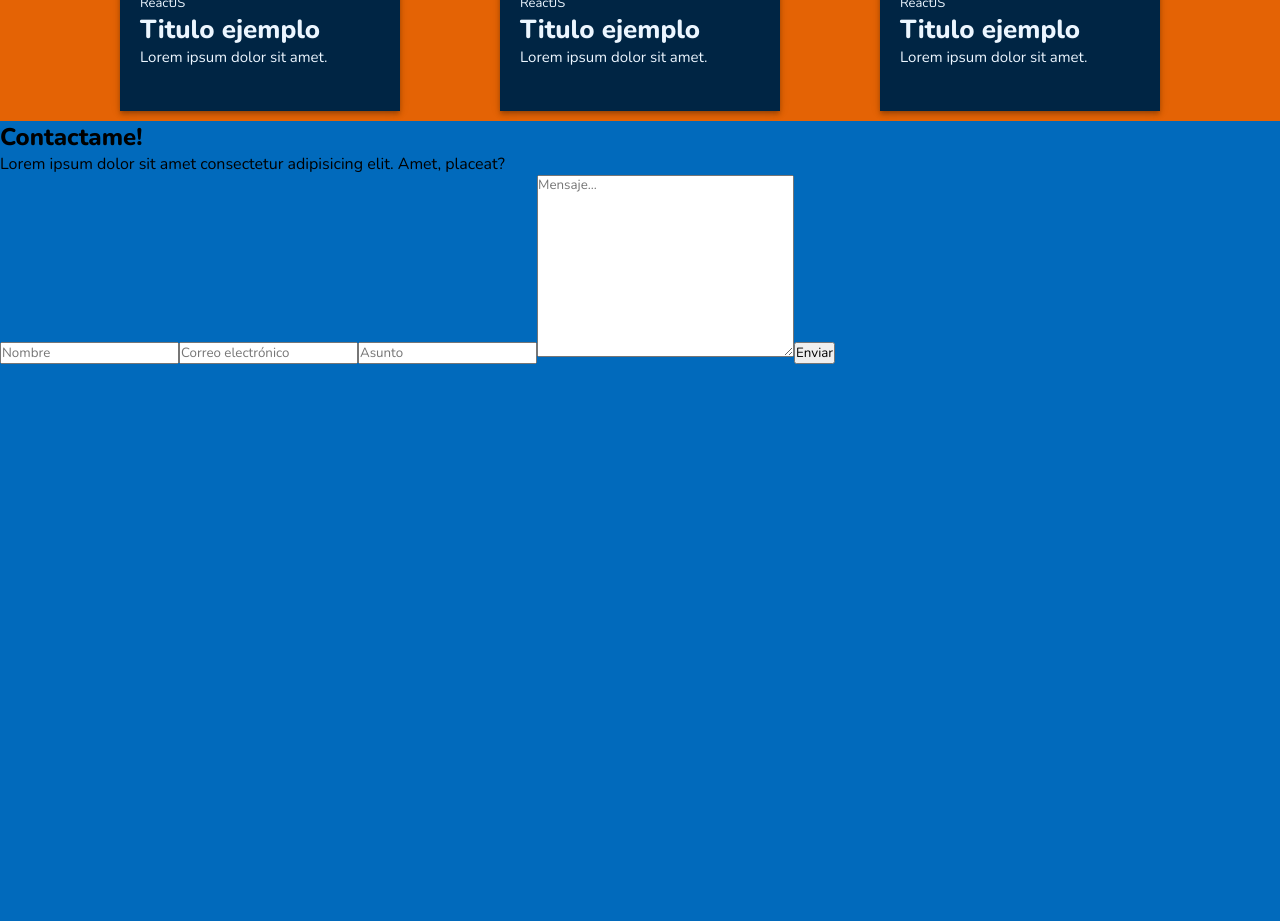
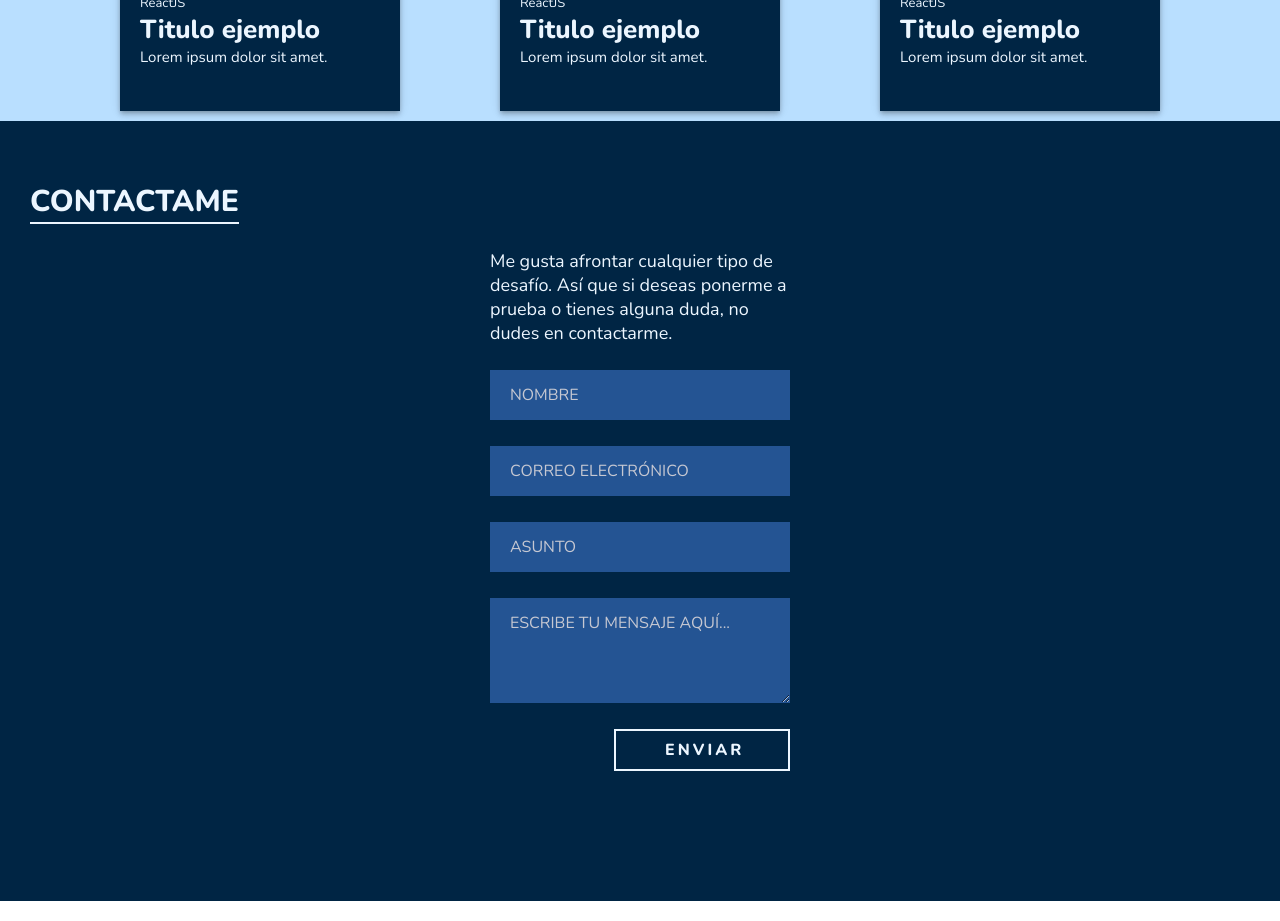
Before and after one commit to stevenLucano/mi-portafolio-web, a React (Vite) app: page / in a window 1280 px wide. Shown: the part 1680-2601 px from the top of the page. Built offline with nearby package versions, Linux system fonts and the light colour scheme.

Commit message:
Formulario estilizado

```diff
--- a/src/components/Contacto/index.jsx
+++ b/src/components/Contacto/index.jsx
@@ -10,6 +10,7 @@ const Contacto = () => {
     e.preventDefault();
 
     /* Tener en cuenta que vite maneja import.meta.env y las variables deben iniciar con VITE_KEY */
+    /* Se utilizo vite-plugin-environment para poder usar variables env en VERCEL*/
     emailjs
       .sendForm(
         process.env.SERVICE_ID,
@@ -25,37 +26,48 @@ const Contacto = () => {
           console.log(error.text);
         }
       );
+    // console.log(form.current);
   };
-
-  // useEffect(() => {
-  //   console.log("que onda");
-  //   console.log(process.env.VITE_PUBLIC_KEY);
-  // }, []);
 
   return (
     <section id="contacto">
-      <h2>Contactame!</h2>
-      <p>
-        Lorem ipsum dolor sit amet consectetur adipisicing elit. Amet, placeat?
-      </p>
-      <form ref={form} onSubmit={sendEmail}>
-        <input type="text" name="nombre" id="nombre" placeholder="Nombre" />
-        <input
-          type="text"
-          name="email"
-          id="email"
-          placeholder="Correo electrónico"
-        />
-        <input type="text" name="asunto" id="asunto" placeholder="Asunto" />
-        <textarea
-          name="mensaje"
-          id=""
-          cols="30"
-          rows="10"
-          placeholder="Mensaje..."
-        ></textarea>
-        <input type="submit" value="Enviar" />
-      </form>
+      <div className="contact-container">
+        <h2 className="contact-title">Contactame</h2>
+        <p className="contact-content">
+          Me gusta afrontar cualquier tipo de desafío. Así que si deseas ponerme
+          a prueba o tienes alguna duda, no dudes en contactarme.
+        </p>
+        <form ref={form} onSubmit={sendEmail} autoComplete="off">
+          <div className="inputBox">
+            <input type="text" name="nombre" required />
+            <span className="text">Nombre</span>
+            <span className="shadow"></span>
+          </div>
+          <div className="inputBox">
+            <input type="text" name="email" required />
+            <span className="text">Correo electrónico</span>
+            <span className="shadow"></span>
+          </div>
+          <div className="inputBox">
+            <input type="text" name="asunto" id="nombre" required />
+            <span className="text">Asunto</span>
+            <span className="shadow"></span>
+          </div>
+          <div className="inputBox textarea">
+            <textarea name="mensaje" required></textarea>
+            <span className="text">Escribe tu mensaje aquí...</span>
+            <span className="shadow"></span>
+          </div>
+          <div className="button-submit">
+            <button type="submit">
+              <div>
+                <span className="bg"></span>
+                <span className="text">Enviar</span>
+              </div>
+            </button>
+          </div>
+        </form>
+      </div>
     </section>
   );
 };
--- a/src/components/Contacto/styles.scss
+++ b/src/components/Contacto/styles.scss
@@ -1,8 +1,8 @@
 #contacto {
-  background-color: var(--sea-blue);
+  background-color: var(--indigo-paper);
   width: 100%;
-  height: 100vh;
   scroll-margin-top: 0px;
+  padding-bottom: 100px;
 }
 
 @media (min-width: 400px) {
@@ -10,3 +10,185 @@
     scroll-margin-top: 75px;
   }
 }
+
+.contact-container {
+  display: flex;
+  justify-content: center;
+  align-items: center;
+  flex-direction: column;
+  color: var(--blue-sky);
+  gap: 25px;
+  position: relative;
+  padding: 30px;
+
+  .contact {
+    &-title {
+      margin-top: 30px;
+      font-size: 30px;
+      text-transform: uppercase;
+      display: inline-block;
+      border-bottom: 2px solid var(--blue-sky);
+      align-self: flex-start;
+    }
+    &-content {
+      width: 300px;
+      font-weight: 100;
+      font-size: 18px;
+    }
+  }
+
+  .inputBox {
+    height: 50px;
+    width: 300px;
+    position: relative;
+    margin-bottom: 26px;
+    font-family: "consolas", sans-serif;
+    z-index: 3;
+
+    .text {
+      color: hsl(228 12% 80%);
+      font-size: 16px;
+      position: absolute;
+      left: 0;
+      margin-left: 20px;
+      margin-top: 14px;
+      text-transform: uppercase;
+      transition: 0.5s;
+      pointer-events: none;
+    }
+
+    input {
+      background: var(--sea-blue-dark);
+      outline: none;
+      border: none;
+      height: 20px;
+      color: aliceblue;
+      font-size: 16px;
+      padding: 0 20px;
+      z-index: 2;
+      width: 100%;
+      height: 100%;
+      font-weight: 100;
+
+      &:focus ~ .text,
+      &:valid ~ .text {
+        top: -24px;
+        background-color: var(--blue-sky);
+        font-size: 11px;
+        padding: 2px 6px;
+        color: var(--sea-blue);
+        letter-spacing: 2px;
+        font-weight: bold;
+      }
+
+      &:focus ~ .shadow,
+      &:valid ~ .shadow {
+        width: calc(100% + 2px);
+      }
+    }
+
+    .shadow {
+      position: absolute;
+      width: 0px;
+      height: calc(100% + 2px);
+      background: var(--blue-sky);
+      transition: 0.5s;
+      z-index: -1;
+      left: -1px;
+      top: -1px;
+    }
+
+    &.textarea {
+      background: var(--sea-blue-dark);
+      outline: none;
+      border: none;
+      height: auto;
+      color: var(--blue-sky);
+      font-size: 16px;
+      z-index: 2;
+      width: 100%;
+
+      textarea {
+        background: var(--sea-blue-dark);
+        width: 100%;
+        min-height: 105px;
+        max-height: 340px;
+        resize: vertical;
+        outline: none;
+        padding: 20px;
+        font-size: 16px;
+        color: var(--blue-sky);
+        border: none;
+        margin-bottom: -4px;
+        font-weight: 100;
+
+        &:focus ~ .text,
+        &:valid ~ .text {
+          top: -24px;
+          background-color: var(--blue-sky);
+          font-size: 11px;
+          padding: 2px 6px;
+          color: var(--sea-blue);
+          letter-spacing: 2px;
+          font-weight: bold;
+        }
+
+        &:focus ~ .shadow,
+        &:valid ~ .shadow {
+          width: calc(100% + 2px);
+        }
+      }
+    }
+  }
+
+  .button-submit {
+    width: 100%;
+    display: flex;
+    justify-content: end;
+    align-items: center;
+  }
+  button {
+    background: none;
+    border: none;
+
+    div {
+      width: 176px;
+      height: 42px;
+      border: 2px solid var(--blue-sky);
+      position: relative;
+      overflow: hidden;
+
+      .text {
+        color: var(--blue-sky);
+        position: absolute;
+        font-size: 16px;
+        font-weight: bold;
+        text-transform: uppercase;
+        letter-spacing: 3px;
+        top: 8px;
+        left: 49px;
+        transition: 0.5s;
+      }
+
+      .bg {
+        position: absolute;
+        top: -10px;
+        left: -10px;
+        width: 0px;
+        height: 60px;
+        background-color: var(--blue-sky);
+        transform: skew(20deg);
+        transition: 0.5s;
+      }
+
+      &:hover {
+        .text {
+          color: var(--indigo-paper);
+        }
+        .bg {
+          width: 200px;
+        }
+      }
+    }
+  }
+}
--- a/src/components/Navbar/styles.scss
+++ b/src/components/Navbar/styles.scss
@@ -27,6 +27,7 @@
   grid-template-rows: 30%;
   align-content: center;
   box-shadow: 0 2px 10px black;
+  z-index: 99;
 
   &-activated {
     border-bottom: 2px solid var(--blue-sky);
@@ -144,5 +145,6 @@
 
   .btn-float {
     display: unset;
+    z-index: 100;
   }
 }
--- a/src/components/Portafolio/styles.scss
+++ b/src/components/Portafolio/styles.scss
@@ -1,7 +1,7 @@
 #portafolio {
   width: 100%;
   padding-bottom: 10px;
-  background-color: var(--sunset-orange);
+  background-color: var(--insubstantial);
   display: flex;
   flex-direction: column;
   scroll-margin-top: 0px;
@@ -12,8 +12,8 @@
   font-size: 30px;
   text-transform: uppercase;
   display: inline-block;
-  color: var(--blue-sky);
-  border-bottom: 2px solid var(--blue-sky);
+  color: var(--indigo-paper);
+  border-bottom: 2px solid var(--indigo-paper);
   margin: 20px 10vw;
 }
 
--- a/src/index.css
+++ b/src/index.css
@@ -4,6 +4,8 @@
   --sunset-orange: #E46305;
   --indigo-paper: #002544;
   --sea-blue: #016ABC;
+  --sea-blue-dark: #245493;
+  --blue-dark: #313349;
   --insubstantial: #B9DFFF;
   --blue-sky: #ECF6FF;
 }
@@ -12,6 +14,7 @@
   margin: 0;
   padding: 0;
   font-family: "Nunito", sans-serif;
+  box-sizing: border-box;
 
 }
 html {
```
